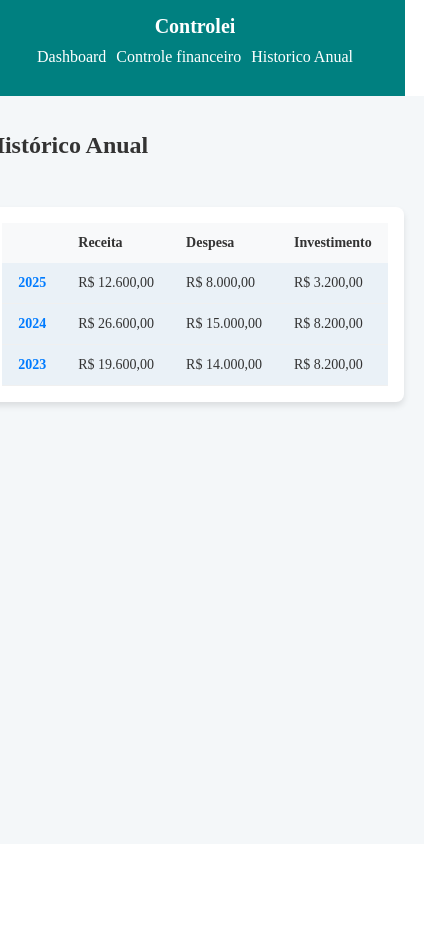
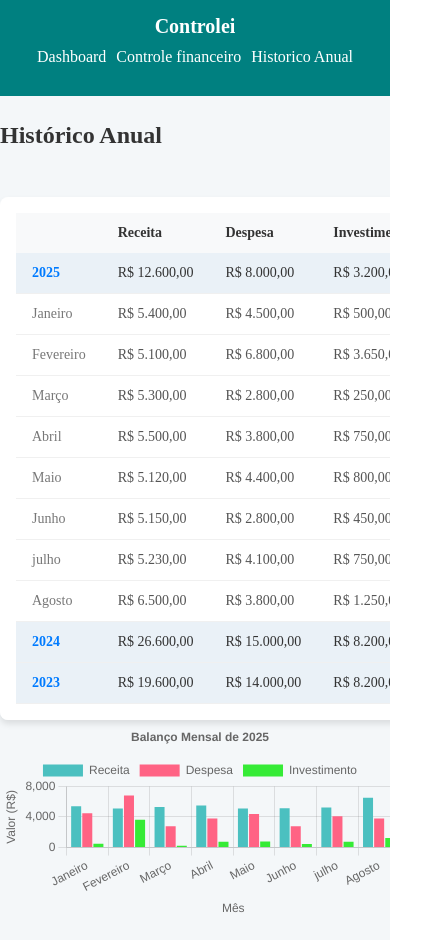
Before and after one commit to VagnerCrestanni/Controlei, a React (Vite) app in the folder Controlei/vite-project/: page /annualHistory in a window 390 px wide. Shown: the whole page, 424 px wide, since content can reach past the window. Before the commit the page ends 844 px from the top, so only its background shows below. Built offline with nearby package versions, Linux system fonts and the light colour scheme; the HTML template or start-up script is replaced by a standard one.

Commit message:
feat: Adiciona gráicos dentro de Histórico Anual

```diff
--- a/Controlei/vite-project/package.json
+++ b/Controlei/vite-project/package.json
@@ -10,7 +10,9 @@
     "preview": "vite preview"
   },
   "dependencies": {
+    "chart.js": "^4.5.0",
     "react": "^19.0.0",
+    "react-chartjs-2": "^5.3.0",
     "react-dom": "^19.0.0"
   },
   "devDependencies": {
--- a/Controlei/vite-project/src/Components/HistoricalGraph.jsx
+++ b/Controlei/vite-project/src/Components/HistoricalGraph.jsx
@@ -1,11 +1,91 @@
-import React from 'react'
+import { Bar, Line } from 'react-chartjs-2';
+import { Chart as ChartJS, LinearScale, BarElement, CategoryScale, Title, Legend, Tooltip } from 'chart.js';
 
-const HistoricalGraph = () => {
+ChartJS.register(
+  CategoryScale,
+  LinearScale,
+  BarElement,
+  Title,
+  Tooltip,
+  Legend
+);
+
+const HistoricalGraph = ({ monthlyData, activeYear }) => {  //Verifica se tem um ano selecionado para mostrar o gráfico, se não tiver, mostra uma mensagem pedindo para selecionar um ano
+  if ( !activeYear || Object.keys(monthlyData).length === 0 ) {
+      return (
+         <div className="HistoricalGraph-placeholder">
+          Clique em um ano na tabela para ver o gráfico detalhado.
+         </div>
+      );
+    }
+
+const chartData = Object.entries(monthlyData).map(([month, data]) => ({   //Transformar os dados mensais para o formato do gráfico
+    name: month,
+    Receita: data.Income,
+    Despesa: data.Expenses,
+    Investimento: data.Investments,
+  }));
+
+  const Labels = chartData.map(item => item.name);
+
+  const data = {
+    labels: Labels,
+    datasets: [
+      {
+        label: 'Receita',
+        data: chartData.map(item => item.Receita),
+        backgroundColor: '#4BC0C0',
+      },
+      {
+        label: 'Despesa',
+        data: chartData.map(item => item.Despesa),
+        backgroundColor: '#FF6384',
+      },
+      {
+        label: 'Investimento',
+        data: chartData.map(item => item.Investimento),
+        backgroundColor: '#36eb36ff',
+      },
+    ],
+  };
+
+  const options = {
+    responsive: true,
+    plugins: {
+      legend: {
+        position: 'top',
+      },
+      title: {
+        display: true,
+        text: `Balanço Mensal de ${activeYear}`,
+      },
+    },
+    scales: {
+      x: {
+        stacked: false,
+        title: {
+          display: true,
+          text: 'Mês',
+        },
+      },
+      y: {
+        stacked: false,
+        title: {
+          display: true,
+          text: 'Valor (R$)',
+        },
+      },
+    },
+  };
+
   return (
-    <div>
+    <div className="HistoricalGraph-container">
+          <Bar data={data} options={options} />
+        </div>
+      );
+    };
 
-    </div>
-  )
-}
+
+
 
 export default HistoricalGraph
--- a/Controlei/vite-project/src/Page/AnnualHistory.css
+++ b/Controlei/vite-project/src/Page/AnnualHistory.css
@@ -1,15 +1,17 @@
 .AnnualHistory-container {
     display: flex;
     height: 100vh;
+    overflow: hidden;
 }
 
 .AnnualHistory-content {
-    flex: 1;
-    padding: 2.5rem; /* Aumenta o espaçamento interno */
-    background-color: #f4f7f9; /* Cor de fundo mais suave */
+    flex-grow: 1;
+    overflow-y: auto;
+    overflow-x: hidden;
+    padding: 2.5rem;
+    background-color: #f4f7f9;
 }
 
-/* Estilo do cabeçalho */
 .header-container {
     display: flex;
     justify-content: space-between;
@@ -18,8 +20,8 @@
 }
 
 h1 {
-    font-size: 1.5rem; /* Tamanho da fonte do título */
-    font-weight: 600; /* Peso da fonte */
+    font-size: 1.5rem;
+    font-weight: 600;
     color: #333;
 }
 
@@ -31,7 +33,6 @@ h1 {
     cursor: pointer;
 }
 
-/* Estilo da Tabela */
 .table-container {
     background-color: #fff;
     border-radius: 0.5rem;
@@ -40,14 +41,14 @@ h1 {
 }
 
 table {
-    width: 100%; /* A tabela ocupa 100% da largura do contêiner */
+    width: 100%;
     border-collapse: collapse;
-    font-size: 0.875rem; /* Tamanho da fonte menor */
+    font-size: 0.875rem;
     color: #555;
 }
 
 .table-header-row {
-    background-color: #f8f9fa; /* Cor de fundo do cabeçalho */
+    background-color: #f8f9fa;
     font-weight: 600;
     color: #333;
     text-align: left;
@@ -71,7 +72,7 @@ table {
 
 .year-row td {
     padding: 0.75rem 1rem;
-    border-bottom: 1px solid #f0f0f0; /* Linha de separação */
+    border-bottom: 1px solid #f0f0f0;
 }
 
 .month-row {
@@ -95,16 +96,34 @@ table {
 
 .year-cell {
     font-weight: 700;
-    color: #007bff; /* Cor para destacar o ano */
+    color: #007bff;
 }
 
 @media (max-width: 768px) {
     .AnnualHistory-container  {
          flex-direction: column;
          align-items: center;
+         height: auto;
     }
 
     .AnnualHistory-content {
-        padding: 20px;
+        padding: 10px;
+        width: 100%;
+        min-width: 0;
+        overflow-y: visible;
+        overflow-x: hidden;
+    }
+
+    .HistoricalGraph-container {
+        min-width: 400px;
+        overflow-x: auto;
+        width: 100%;
+        padding-bottom: 10px;
+    }
+
+    .table-container {
+        width: 100%;
+        overflow-x: auto;
+        max-height: none;
     }
 }
--- a/Controlei/vite-project/src/Page/AnnualHistory.jsx
+++ b/Controlei/vite-project/src/Page/AnnualHistory.jsx
@@ -7,18 +7,19 @@ import HistoricalGraph from '../Components/HistoricalGraph';
 import { data } from 'react-router-dom';
 
 const AnnualHistory = () => {
-  const [openYears, setOpenYears] = useState([
 
-  ])
+  const [activeYear, setActiveYear] = useState(
+  Object.keys(AnnualData).sort((a, b) => b - a)[0]
+  );
 
   const toggleYear = (year) => {
-    setOpenYears(prev =>
-      prev.includes(year) ? prev.filter(a => a !== year) : [...prev, year]
-    );
+    setActiveYear(prevYear => prevYear === year ? null : year);
   };
 
    const format = (value) =>
     value.toLocaleString("pt-BR", { style: "currency", currency: "BRL" });
+
+   const dataForGraph = activeYear ? AnnualData[activeYear].months : {};
 
   return (
     <div className="AnnualHistory-container">
@@ -49,7 +50,7 @@ const AnnualHistory = () => {
                       <td>{format(AnnualData[year].total.Expenses)}</td>
                       <td>{format(AnnualData[year].total.Investments)}</td>
                     </tr>
-                    {openYears.includes(year) &&
+                    {activeYear === year &&
                       Object.entries(AnnualData[year].months).map(([month, dataMonth]) => (
                         <tr key={`${year}-${month}`} className="month-row">
                           <td className="month-cell">{month}</td>
@@ -63,7 +64,7 @@ const AnnualHistory = () => {
             </tbody>
           </table>
         </div>
-        <HistoricalGraph />
+        <HistoricalGraph monthlyData={dataForGraph} activeYear={activeYear} />
       </main>
     </div>
   );
```
Also changed, not shown: 2 other files (tests, documents, lock files or other folders).
